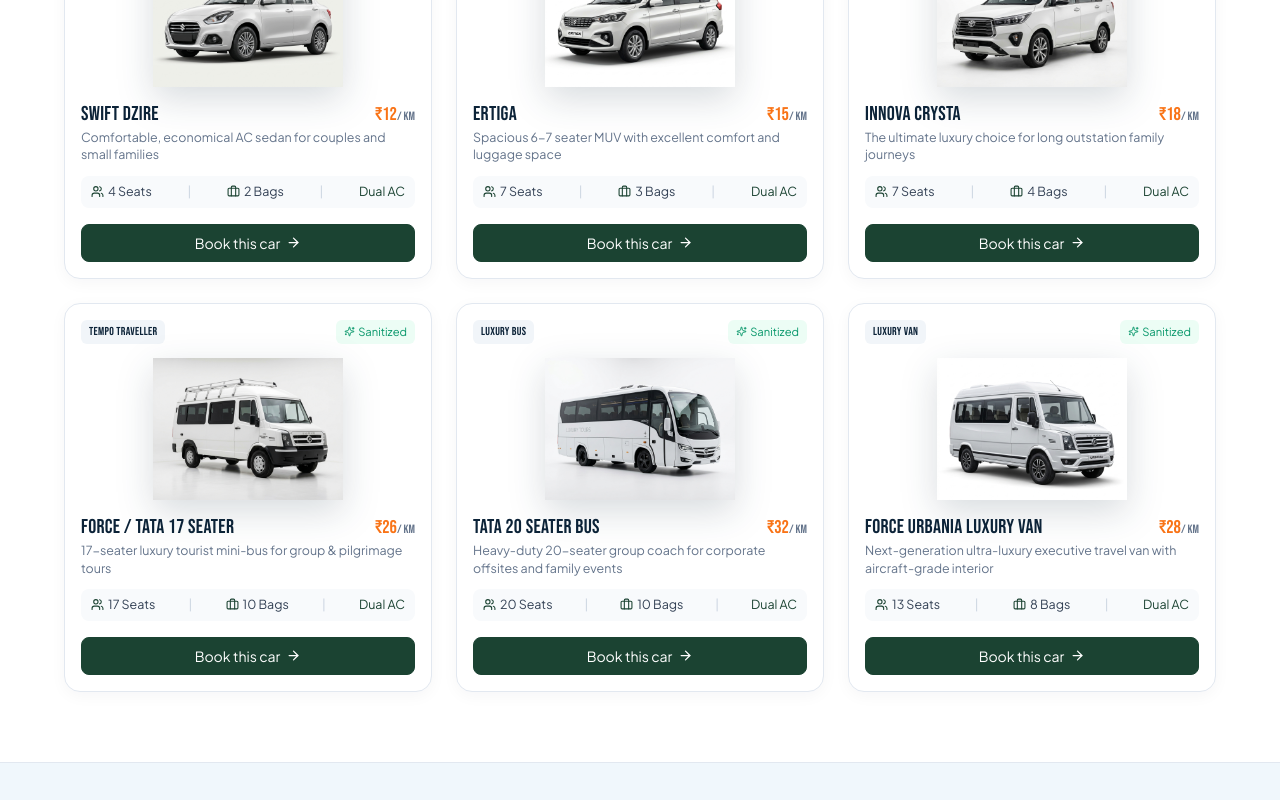
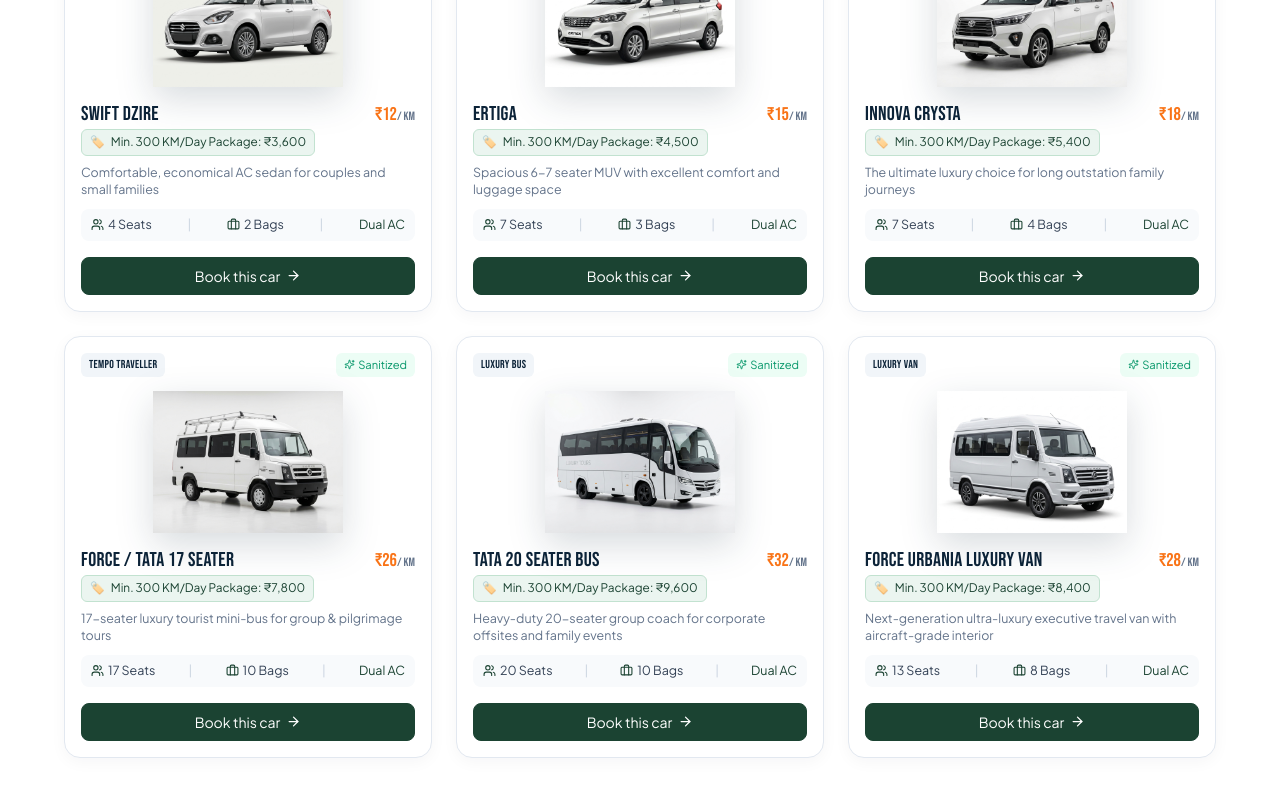
Before and after one commit to mycodevibe-ux/gajanan-travels, a Next.js app: page / in a window 1280 px wide. Shown: the part 1620-2420 px from the top of the page. Built offline with nearby package versions, Linux system fonts and the light colour scheme.

Commit message:
Expand Google Maps container height to match left form box height

```diff
--- a/src/components/booking/BookingWizard.tsx
+++ b/src/components/booking/BookingWizard.tsx
@@ -587,11 +587,11 @@
                   <span style={{ color: '#94a3b8' }}>•</span>
                   <span>{language === 'mr' ? toMarathiDigits(wizardRoute.durationText.mr) : wizardRoute.durationText.en}</span>
                   <span style={{ color: '#94a3b8' }}>•</span>
-                  <span>FastTag: ₹{language === 'mr' ? toMarathiDigits(wizardRoute.tollEstimate) : wizardRoute.tollEstimate}</span>
+                  <span>FastTag: ~₹{language === 'mr' ? toMarathiDigits(wizardRoute.tollEstimate) : wizardRoute.tollEstimate} (स्वतंत्र)</span>
                 </>
               )}
             </div>
-            <span>✓ {language === 'mr' ? 'चालक व टोल समाविष्ट' : 'Includes Driver & Tolls'}</span>
+            <span>✓ {language === 'mr' ? 'किमान ३०० किमी/दिवस पॅकेज • टोल व पार्किंग स्वतंत्र' : 'Min. 300 KM/Day Package • Toll & Parking Extra'}</span>
           </div>
 
           {/* Compact Bottom Price & Action Strip */}
--- a/src/components/home/FaqSection.tsx
+++ b/src/components/home/FaqSection.tsx
@@ -28,7 +28,7 @@
     },
     {
       question: 'Are toll and parking charges included?',
-      answer: 'Standard quotes include driver charges and fuel. Tolls, state taxes, and parking can be bundled into all-inclusive packages or billed at actuals.',
+      answer: 'No, Toll, Parking, and State Border Taxes are not included in the cab tariff. They are paid separately as per actual receipts during the journey.',
     },
   ];
 
@@ -47,7 +47,7 @@
     },
     {
       question: 'टोल आणि पार्किंगचे शुल्क समाविष्ट आहे का?',
-      answer: 'आमच्या दरांमध्ये ड्रायव्हर भत्ता आणि इंधन समाविष्ट असते. टोल आणि पार्किंग प्रत्यक्ष पावतीनुसार किंवा सर्वसमावेशक पॅकेजमध्ये घेता येते.',
+      answer: 'नाही, टोल, पार्किंग आणि राज्य कर हे मूळ गाडी भाड्यात समाविष्ट नसतात; ते प्रवासादरम्यान प्रत्यक्ष पावतीनुसार स्वतंत्र द्यावे लागतात.',
     },
   ];
 
--- a/src/components/home/OurVehiclesSection.tsx
+++ b/src/components/home/OurVehiclesSection.tsx
@@ -250,13 +250,36 @@
                 </div>
               </div>
 
+              {/* 300 KM / Day Package Badge */}
+              <div style={{
+                display: 'inline-flex',
+                alignItems: 'center',
+                gap: '6px',
+                backgroundColor: '#ebf5f0',
+                border: '1px solid #c2e2d0',
+                color: '#1b4332',
+                fontSize: '0.74rem',
+                fontWeight: 'normal',
+                padding: '3px 8px',
+                borderRadius: '6px',
+                marginBottom: '8px',
+                alignSelf: 'flex-start',
+              }}>
+                <span>🏷️</span>
+                <span>
+                  {language === 'mr'
+                    ? `किमान ३०० किमी/दिवस पॅकेज: ₹${toMarathiDigits(vehicle.baseFarePerDay.toLocaleString('en-IN'))}`
+                    : `Min. 300 KM/Day Package: ₹${vehicle.baseFarePerDay.toLocaleString('en-IN')}`}
+                </span>
+              </div>
+
               {/* Tagline */}
               <p style={{
                 fontSize: '0.78rem',
                 color: '#64748b',
                 lineHeight: 1.4,
-                marginBottom: '12px',
-                minHeight: '34px',
+                marginBottom: '10px',
+                minHeight: '32px',
               }}>
                 {language === 'mr' ? (vehicleTaglinesMr[vehicle.id] || vehicle.tagline) : vehicle.tagline}
               </p>
--- a/src/components/vehicles/VehicleDetailModal.tsx
+++ b/src/components/vehicles/VehicleDetailModal.tsx
@@ -227,8 +227,8 @@
                   <td style={{ padding: '8px 0', fontWeight: 'normal', color: '#0f172a', textAlign: 'right' }}>₹{language === 'mr' ? toMarathiDigits(vehicle.extraHourRate) : vehicle.extraHourRate} {language === 'mr' ? '/ तास' : '/ Hour'}</td>
                 </tr>
                 <tr>
-                  <td style={{ padding: '8px 0', color: '#64748b' }}>{language === 'mr' ? 'टोल, राज्य टॅक्स आणि पार्किंग' : 'Tolls, State Border Tax & Parking'}</td>
-                  <td style={{ padding: '8px 0', fontWeight: 'normal', color: '#0f172a', textAlign: 'right' }}>{language === 'mr' ? 'पारदर्शक बिलिंग (पावतीनुसार)' : 'Clear transparent billing (Actuals)'}</td>
+                  <td style={{ padding: '8px 0', color: '#64748b' }}>{language === 'mr' ? 'टोल, पार्किंग आणि राज्य कर' : 'Tolls, Parking & State Tax'}</td>
+                  <td style={{ padding: '8px 0', fontWeight: 'normal', color: '#f97316', textAlign: 'right' }}>{language === 'mr' ? 'स्वतंत्र (प्रत्यक्ष पावतीनुसार)' : 'Extra (As per actuals)'}</td>
                 </tr>
               </tbody>
             </table>
--- a/src/data/faqs.ts
+++ b/src/data/faqs.ts
@@ -5,7 +5,7 @@
     id: 'faq-1',
     category: 'pricing',
     question: 'Are Toll Taxes, Parking, and State Entry Taxes included in the quote?',
-    answer: 'Yes! When you receive a package or outstation quote from us, we provide a crystal-clear breakdown. You can choose all-inclusive packages (where tolls, state border taxes, parking, and driver allowances are included) or a basic per-km rate package.',
+    answer: 'No, Toll taxes, parking fees, and state border entry taxes are not included in the cab fare. They are paid separately as per actual receipts during your journey.',
   },
   {
     id: 'faq-2',
--- a/src/lib/pricing.ts
+++ b/src/lib/pricing.ts
@@ -119,13 +119,13 @@
     }
 
     case 'outstation_oneway': {
-      totalDistanceKm = Math.max(vehicle.minKmPerDay || 200, oneWayKm);
+      totalDistanceKm = Math.max(vehicle.minKmPerDay || 300, oneWayKm);
       baseAmount = totalDistanceKm * vehicle.pricePerKm;
       driverAllowance = vehicle.driverAllowancePerDay;
-      estimatedTollTaxes = Math.round(totalDistanceKm * 1.5);
+      estimatedTollTaxes = 0;
       breakdownNotes.push(`Outstation One-Way (~${totalDistanceKm} KM billed @ ₹${vehicle.pricePerKm}/km)`);
       breakdownNotes.push(`Driver Day Allowance: ₹${driverAllowance}`);
-      breakdownNotes.push(`Estimated Toll & Border Tax: ₹${estimatedTollTaxes}`);
+      breakdownNotes.push(`Toll & Parking: Extra as per actuals (टोल व पार्किंग स्वतंत्र)`);
       break;
     }
 
@@ -138,11 +138,11 @@
 
       baseAmount = totalDistanceKm * vehicle.pricePerKm;
       driverAllowance = vehicle.driverAllowancePerDay * days;
-      estimatedTollTaxes = 350 * days;
+      estimatedTollTaxes = 0;
 
       breakdownNotes.push(`Outstation Roundtrip (${days} Day(s), ~${totalDistanceKm} KM @ ₹${vehicle.pricePerKm}/km)`);
       breakdownNotes.push(`Driver Allowance (${days} days @ ₹${vehicle.driverAllowancePerDay}/day): ₹${driverAllowance}`);
-      breakdownNotes.push(`Estimated Tolls & Taxes: ₹${estimatedTollTaxes}`);
+      breakdownNotes.push(`Toll & Parking: Extra as per actuals (टोल व पार्किंग स्वतंत्र)`);
       break;
     }
   }
```
Also changed, not shown: src/components/home/HomeContactSection.tsx (+18 -14 lines).
